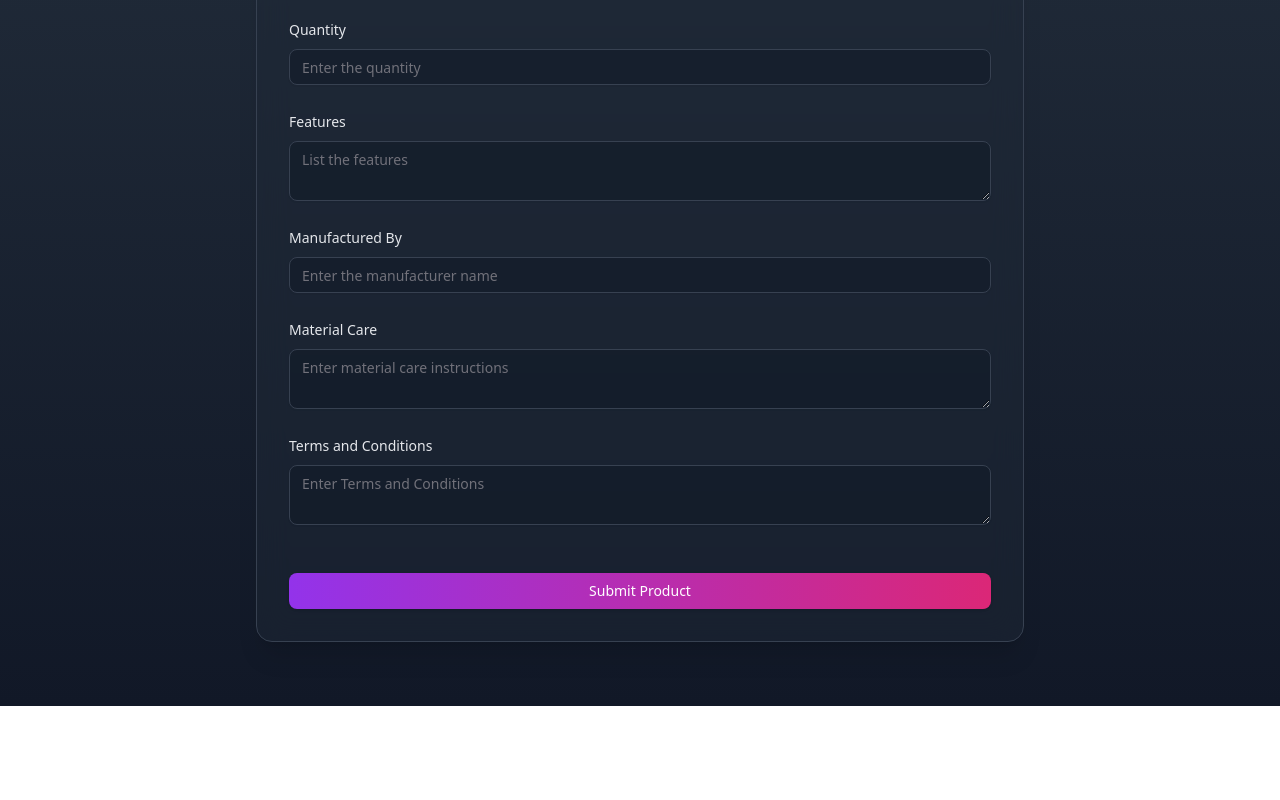
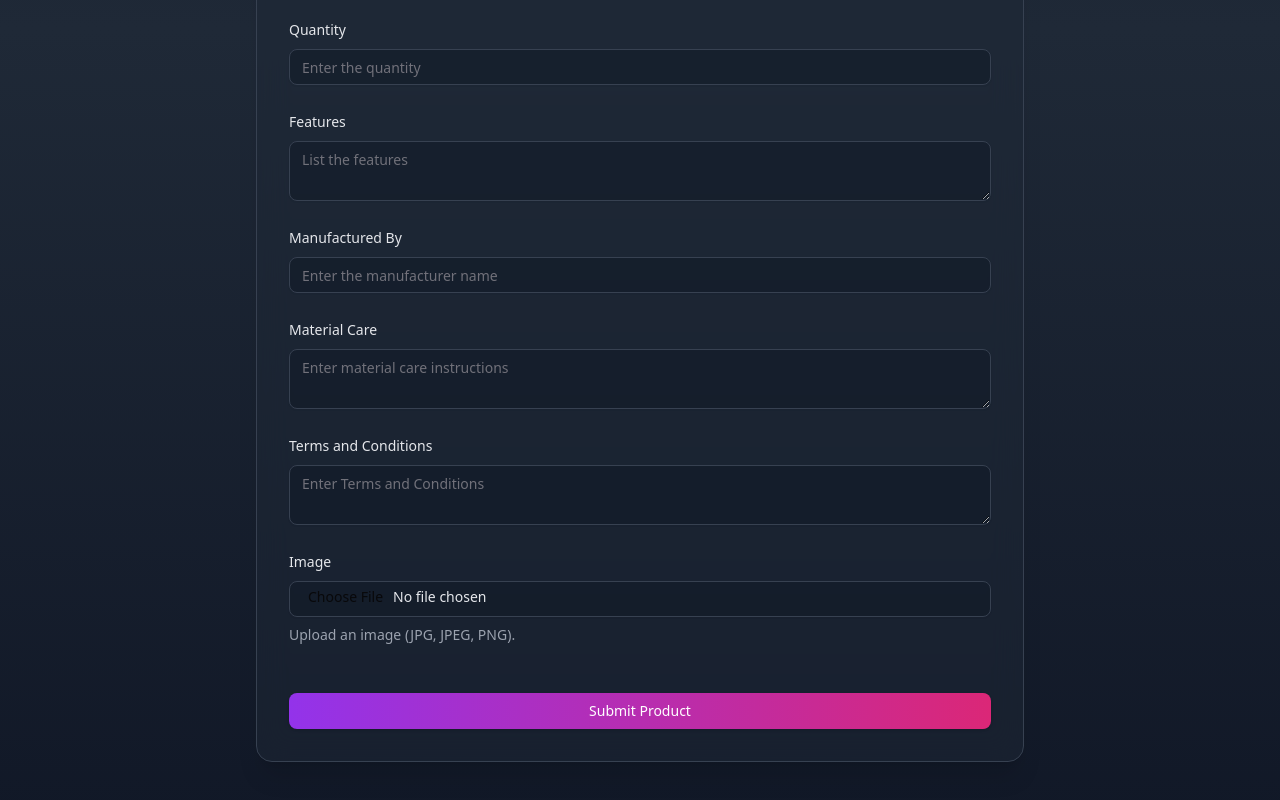
Before and after one commit to sai2963/Luggie_Bone_frontend, a React (Vite) app: page /add in a window 1280 px wide. Shown: the part 768-1568 px from the top of the page. Before the commit the page ends 1474 px from the top, so only its background shows below. Built offline with nearby package versions, Linux system fonts and the light colour scheme.

Commit message:
Image Feild added

```diff
--- a/src/components/add.jsx
+++ b/src/components/add.jsx
@@ -30,7 +30,8 @@ const formSchema = z.object({
   features: z.string().min(5, { message: "Features must be at least 5 characters long." }),
   manufacturedBy: z.string().min(2, { message: "Manufacturer name must be at least 2 characters long." }),
   materialCare: z.string().min(5, { message: "Material care details are required." }),
-  terms: z.string().min(5, { message: "Terms must be at least 5 characters." })
+  terms: z.string().min(5, { message: "Terms must be at least 5 characters." }),
+  image: z.instanceof(File).refine(file => file?.size > 0, { message: "Image is required." }),
 });
 const fieldConfig = [
   {
@@ -104,19 +105,20 @@ const fieldConfig = [
     type: "textarea",
     component: Textarea,
   },
-  // {
-  //   name: "image",
-  //   label: "Image",
-  //   description: "Upload an image (JPG, JPEG, PNG).",
-  //   type: "file",
-  //   component: Input,
-  // },
+
   {
     name: "terms",
     label: "Terms and Conditions",
     placeholder: "Enter Terms and Conditions",
     type: "textarea",
     component: Textarea,
+  },
+  {
+    name: "image",
+    label: "Image",
+    description: "Upload an image (JPG, JPEG, PNG).",
+    type: "file",
+    component: Input,
   },
 ];
 
@@ -134,7 +136,8 @@ export default function Add() {
       features: "",
       manufacturedBy: "",
       materialCare: "",
-      terms: ""
+      terms: "",
+      image: null
     },
   });
 
@@ -156,7 +159,8 @@ export default function Add() {
         features: formData.get('features'),
         manufacturedBy: formData.get('manufacturedBy'),
         materialCare: formData.get('materialCare'),
-        terms: formData.get('terms')
+        terms: formData.get('terms'),
+        image: formData.get('image')
 
       });
       console.log("Data added Successfully", response.data);
@@ -214,6 +218,7 @@ export default function Add() {
                         <FormControl>
                           <field.component
                             {...inputField}
+                            type={field.type}
                             placeholder={field.placeholder}
                             className="w-full bg-gray-900/50 border-gray-700 rounded-lg focus:ring-2 focus:ring-purple-500 focus:border-transparent transition-all duration-200 text-gray-200 placeholder-gray-400"
                           />
--- a/src/components/home.jsx
+++ b/src/components/home.jsx
@@ -69,8 +69,8 @@ export default function Home() {
               <div className="relative h-64 overflow-hidden">
                 <div className="absolute inset-0 bg-gradient-to-t from-black/80 via-black/20 to-transparent z-10" />
                 <motion.img
-                  src={item.heroImage}
-                  alt={item.heroTitle}
+                  src={item.image}
+                  alt={item.title}
                   className="w-full h-full object-cover transform group-hover:scale-110 transition-transform duration-700"
                 />
               </div>
```
